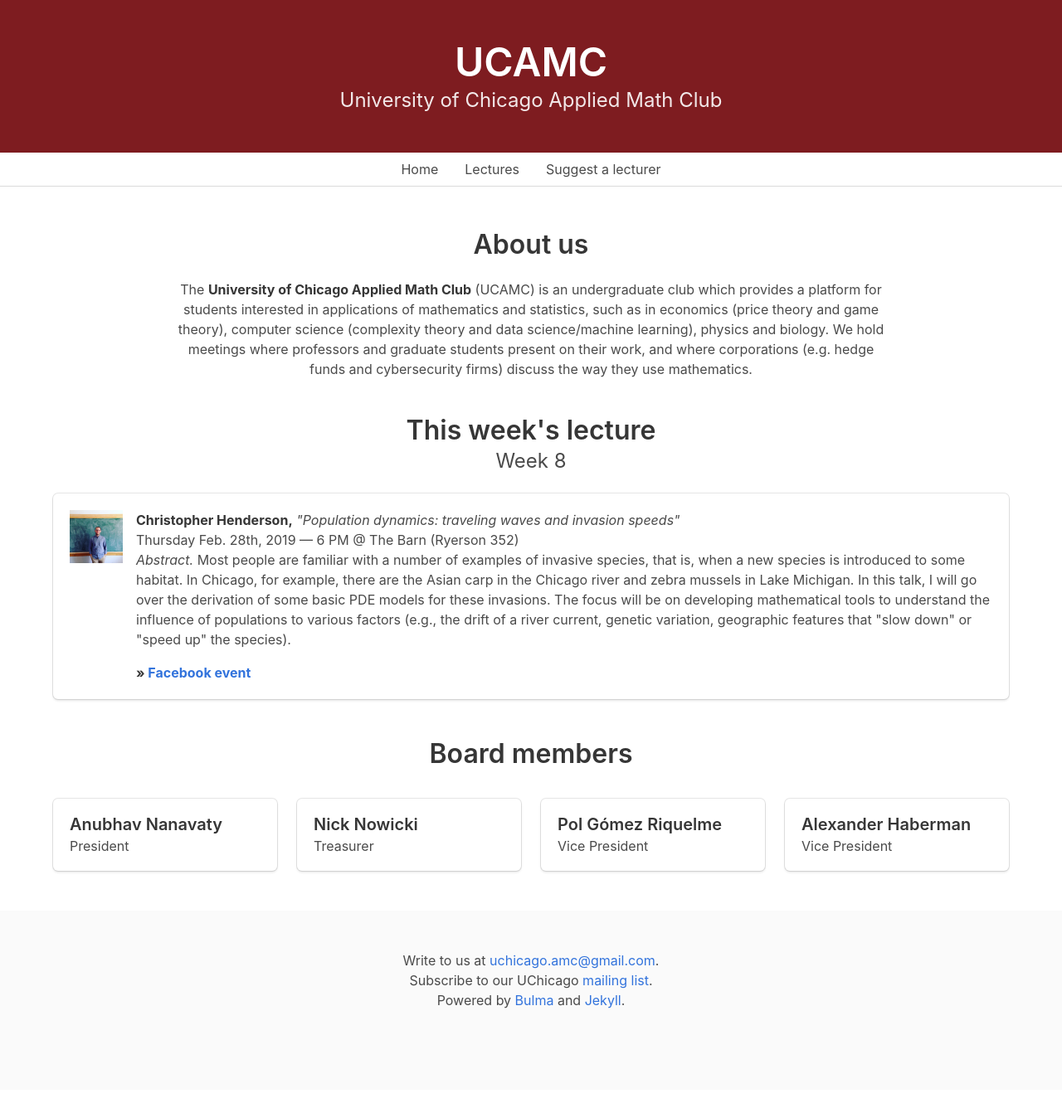
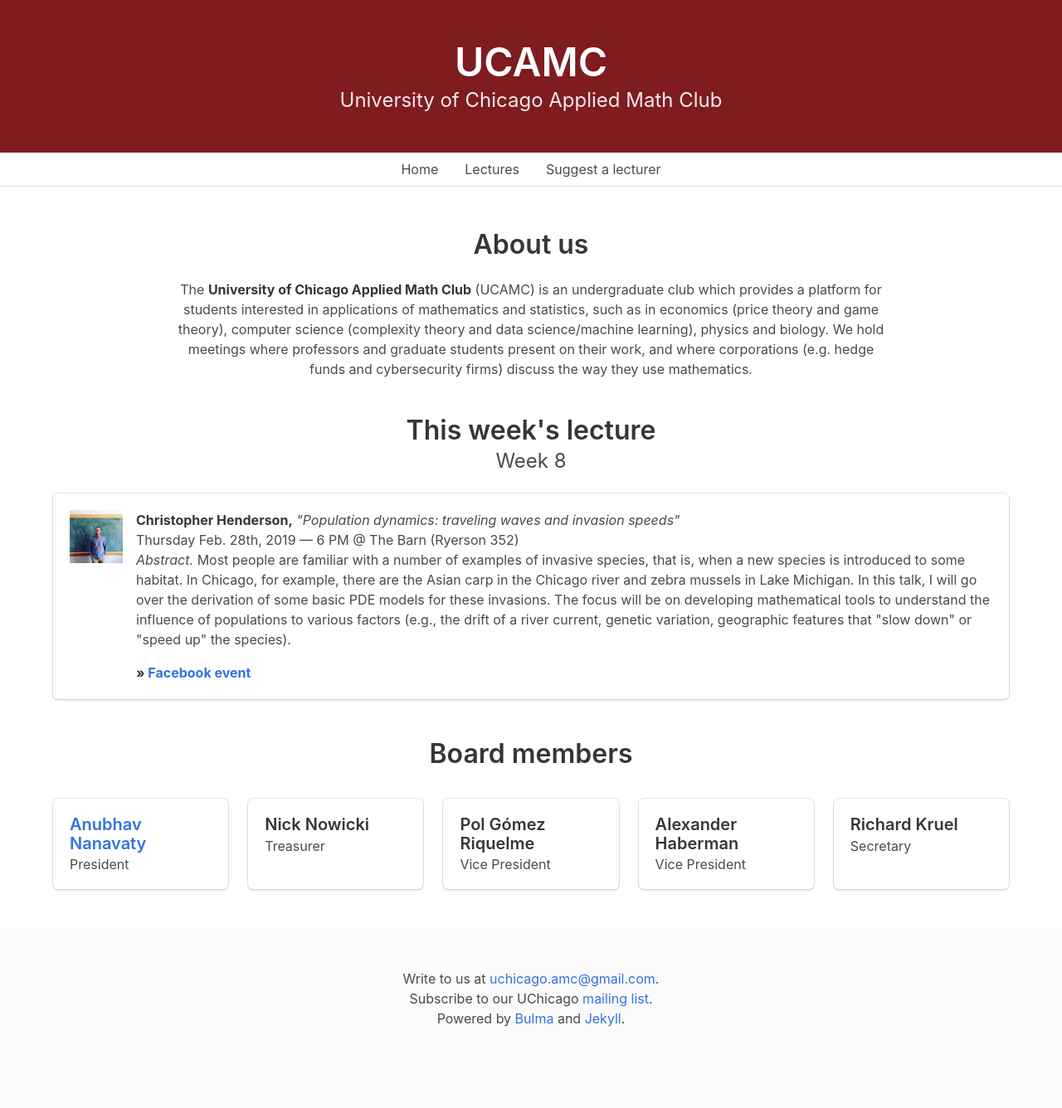
Before and after one commit to ucamc/ucamc.github.io, a Jekyll site: the page built from index.html, in a window 1280 px wide. Shown: the whole page at 83% size. Built offline with Jekyll 4.4.1, drawn with Linux system fonts in a browser that asks for light colours; nearby versions of some CDN libraries; before the commit the page ends 1314 px from its top, so only the background shows below that.

Commit message:
Update index.html

```diff
--- a/index.html
+++ b/index.html
@@ -30,7 +30,7 @@
     <div id="about-people" class="tile is-ancestor">
       <div class="tile is-parent">
         <article class="tile is-child box">
-          <p class="title is-5">Anubhav Nanavaty</p>
+          <p class="title is-5"><a href="https://anubhavn.github.io/">Anubhav Nanavaty</a></p>
           <p class="subtitle is-6">President</p>
         </article>
       </div>
@@ -52,6 +52,12 @@
           <p class="subtitle is-6">Vice President</p>
         </article>
       </div>
+      <div class="tile is-parent">
+        <article class="tile is-child box">
+          <p class="title is-5">Richard Kruel</p>
+          <p class="subtitle is-6">Secretary</p>
+        </article>
+      </div>
     </div>
   </div>
 </section>
```
